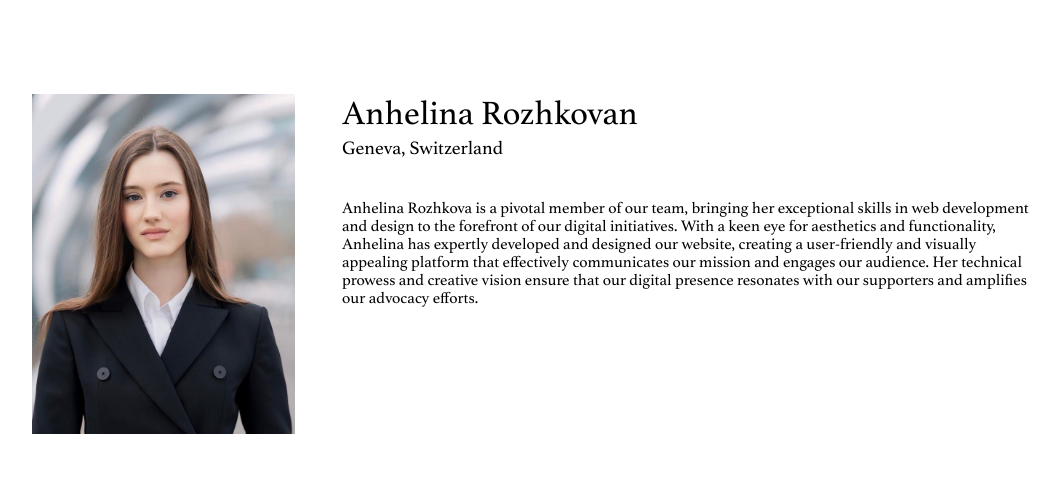
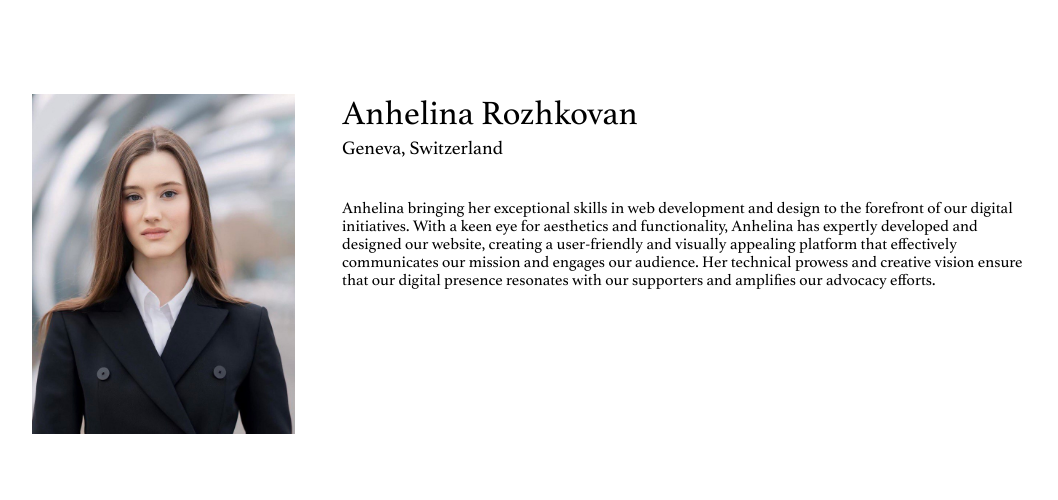
Before and after one commit to AnhelinaRoz/justice, a PHP site: page / in a window 1280 px wide. Shown: the part 3163-3663 px from the top of the page, without its empty margins (109-1167 px from the left). Run offline with PHP 8.4, Linux system fonts and the light colour scheme; data comes from the database, SQL or seed files in the repository; data that the repository does not hold is empty.

Commit message:
changes Anhelina

```diff
--- a/index.php
+++ b/index.php
@@ -132,7 +132,7 @@ $get_press_release = CustomQuery("SELECT * FROM `news` ORDER BY  `date` DESC LIM
                 <div>
                     <h3 class="h3">Anhelina Rozhkovan</h3>
                     <p class="subtitle">Geneva, Switzerland</p>
-                    <p class="p">Anhelina Rozhkova is a pivotal member of our team, bringing her exceptional skills in web development and design to the forefront of our digital initiatives. With a keen eye for aesthetics and functionality, Anhelina has expertly developed and designed our website, creating a user-friendly and visually appealing platform that effectively communicates our mission and engages our audience. Her technical prowess and creative vision ensure that our digital presence resonates with our supporters and amplifies our advocacy efforts.</p>
+                    <p class="p">Anhelina bringing her exceptional skills in web development and design to the forefront of our digital initiatives. With a keen eye for aesthetics and functionality, Anhelina has expertly developed and designed our website, creating a user-friendly and visually appealing platform that effectively communicates our mission and engages our audience. Her technical prowess and creative vision ensure that our digital presence resonates with our supporters and amplifies our advocacy efforts.</p>
                 </div>
             </div>
         </div>
```
